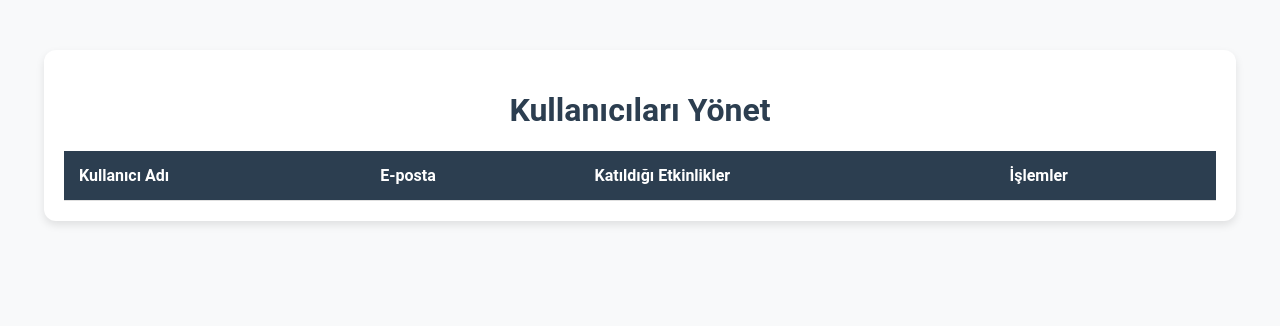
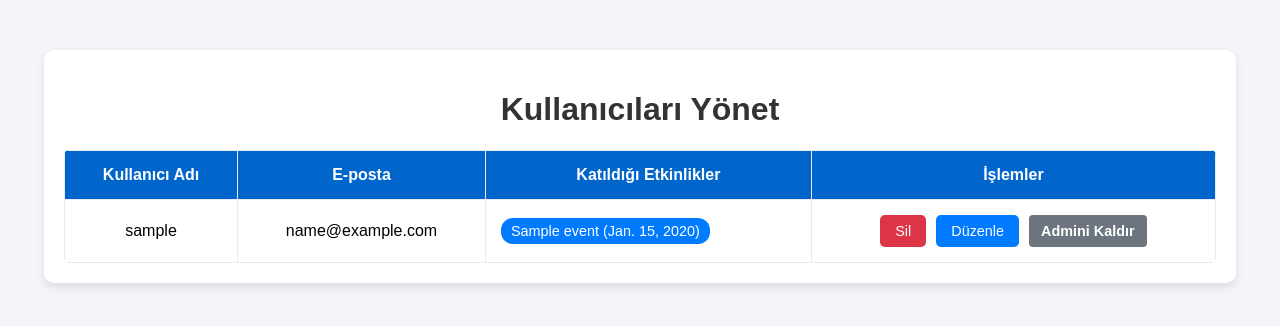
Before and after one commit to Abd2023/akili_etkinlik_planlama, a Django app: page /admin/manage-users/ in a window 1280 px wide. Shown: the top 326 px of the page. Run offline with Django 5.2, Linux system fonts and the light colour scheme; a user stored in the database is signed in; tables that the repository leaves empty hold one stand-in row (values such as "Sample post"); lists and menus that the app fills with data are empty.

Commit message:
hazir hali

```diff
--- a/admin_panel/urls.py
+++ b/admin_panel/urls.py
@@ -13,4 +13,5 @@
     path('event/<int:event_id>/delete/', views.delete_event, name='delete_event'),
     path('admin/update-user/<int:user_id>/', admin_update_user, name='admin_update_user'),
     path('manage-users/', views.manage_users, name='manage_users'),
+    path('admin/toggle-admin/<int:user_id>/', views.toggle_admin_status, name='toggle_admin'),
 ]
--- a/admin_panel/views.py
+++ b/admin_panel/views.py
@@ -131,7 +131,7 @@
 @login_required
 @user_passes_test(is_superuser)
 def manage_users(request):
-    users = CustomUser.objects.filter(is_superuser=False)  # Süper kullanıcıları hariç tut
+    users = CustomUser.objects.all()  # Süper kullanıcıları hariç tut
     user_event_data = []
 
     for user in users:
@@ -146,3 +146,16 @@
         'user_event_data': user_event_data,
     }
     return render(request, 'admin/manage_users.html', context)
+
+@login_required
+@user_passes_test(is_superuser)
+def toggle_admin_status(request, user_id):
+    user = get_object_or_404(CustomUser, id=user_id)
+    if user.is_superuser:
+        user.is_superuser = False
+        messages.success(request, f"{user.username} artık admin değil.")
+    else:
+        user.is_superuser = True
+        messages.success(request, f"{user.username} artık admin.")
+    user.save()
+    return redirect('manage_users')
--- a/event_management/templates/event_management/event_list.html
+++ b/event_management/templates/event_management/event_list.html
@@ -11,9 +11,9 @@
     {% if user.is_authenticated %}
         <div class="navbar">
             <h1>Hoş geldin, {{ user.username }}</h1>
-            <a href="{% url 'logout' %}" class="logout-button">Logout</a>
+
             <a href="{% url 'event_create' %}" class="create-event-button">Yeni Bir Etkinlik Oluştur</a>
-            <a href="{% url 'home' %}" class="back-button">Ana Sayfaya Dön</a>
+
         </div>
     {% else %}
         <p>Yapmanız gerekenler <a href="{% url 'login' %}">Oturum açma</a> Bu sayfaya erişmek için.</p>
--- a/static/css/manage_users.css
+++ b/static/css/manage_users.css
@@ -1,7 +1,6 @@
 body {
-    font-family: 'Roboto', sans-serif;
-    background-color: #f8f9fa;
-    color: #495057;
+    font-family: Arial, sans-serif;
+    background-color: #f4f4f9;
     margin: 0;
     padding: 0;
 }
@@ -10,100 +9,139 @@
     width: 90%;
     margin: 50px auto;
     background-color: #ffffff;
-    border-radius: 12px;
-    box-shadow: 0px 4px 8px rgba(0, 0, 0, 0.1);
+    border-radius: 10px;
+    box-shadow: 0px 4px 10px rgba(0, 0, 0, 0.1);
     padding: 20px;
 }
 
 .header {
     text-align: center;
     margin-bottom: 20px;
-    color: #2c3e50;
 }
 
-.header h1 {
-    font-size: 2rem;
-    font-weight: bold;
+h1 {
+    color: #333333;
 }
 
 table {
     width: 100%;
     border-collapse: collapse;
     margin-top: 20px;
+    border-radius: 5px;
+    overflow: hidden;
 }
 
 thead {
-    background-color: #2c3e50;
+    background-color: #0066cc;
     color: #ffffff;
 }
 
 th, td {
     padding: 15px;
-    text-align: left;
-    border-bottom: 1px solid #e0e0e0;
-    vertical-align: top;
+    text-align: center;
+    border: 1px solid #eaeaea;
 }
 
 tbody tr:nth-child(even) {
-    background-color: #f8f9fa;
+    background-color: #f9f9f9;
 }
 
 tbody tr:hover {
-    background-color: #f1f1f1;
-    transition: background-color 0.3s ease;
-}
-
-.delete-btn, .edit-btn {
-    display: inline-block;
-    margin: 5px 0;
-    padding: 8px 16px;
-    text-decoration: none;
-    font-weight: bold;
-    border-radius: 5px;
-    color: #ffffff;
-    transition: background-color 0.3s ease, box-shadow 0.3s ease;
-}
-
-.delete-btn {
-    background-color: #e74c3c;
-}
-
-.delete-btn:hover {
-    background-color: #c0392b;
-    box-shadow: 0px 4px 8px rgba(231, 76, 60, 0.4);
-}
-
-.edit-btn {
-    background-color: #3498db;
-}
-
-.edit-btn:hover {
-    background-color: #2980b9;
-    box-shadow: 0px 4px 8px rgba(52, 152, 219, 0.4);
-}
-
-.no-events {
-    color: #7f8c8d;
-    font-style: italic;
+    background-color: #f1f5ff;
 }
 
 .event-badges {
     display: flex;
     flex-wrap: wrap;
+    gap: 5px;
+}
+
+.event-badge {
+    background-color: #007bff;
+    color: #ffffff;
+    padding: 5px 10px;
+    border-radius: 12px;
+    font-size: 0.9em;
+    white-space: nowrap;
+}
+
+.no-events {
+    color: #888888;
+    font-style: italic;
+}
+
+.action-buttons {
+    display: flex;
+    justify-content: center;
     gap: 10px;
 }
 
-.event-badge {
-    background-color: #3498db;
+.delete-btn, .edit-btn, .admin-btn {
+    text-decoration: none;
+    font-size: 0.9em;
+    padding: 8px 15px;
+    border-radius: 5px;
     color: #ffffff;
-    padding: 8px 12px;
-    border-radius: 20px;
-    font-size: 0.9rem;
-    font-weight: bold;
-    display: inline-block;
     transition: background-color 0.3s ease;
 }
 
-.event-badge:hover {
-    background-color: #2980b9;
+.delete-btn {
+    background-color: #dc3545;
 }
+
+.delete-btn:hover {
+    background-color: #c82333;
+}
+
+.edit-btn {
+    background-color: #007bff;
+}
+
+.edit-btn:hover {
+    background-color: #0056b3;
+}
+
+.admin-btn {
+    font-weight: bold;
+}
+
+.promote-btn {
+    background-color: #28a745;
+}
+
+.promote-btn:hover {
+    background-color: #218838;
+}
+
+.revoke-btn {
+    background-color: #ffc107;
+    color: #333333;
+}
+
+.revoke-btn:hover {
+    background-color: #e0a800;
+}
+
+
+/* Add this CSS to manage_users.css */
+.admin-btn {
+    background-color: #ffc107; /* Yellow for 'Admin Yap' */
+    color: #fff;
+    padding: 8px 12px;
+    border-radius: 4px;
+    text-decoration: none;
+    font-weight: bold;
+    transition: background-color 0.3s ease;
+}
+
+.admin-btn:hover {
+    background-color: #e0a800; /* Darker yellow on hover */
+}
+
+.admin-btn.remove-admin {
+    background-color: #6c757d; /* Gray for 'Admini Kaldır' */
+}
+
+.admin-btn.remove-admin:hover {
+    background-color: #5a6268; /* Darker gray on hover */
+}
--- a/templates/admin/manage_users.html
+++ b/templates/admin/manage_users.html
@@ -6,13 +6,6 @@
     <meta name="viewport" content="width=device-width, initial-scale=1.0">
     <title>Kullanıcıları Yönet</title>
     <link rel="stylesheet" href="{% static 'css/manage_users.css' %}">
-    <script>
-        function confirmDeletion(url) {
-            if (confirm("Bu kullanıcıyı silmek istediğinizden emin misiniz?")) {
-                window.location.href = url; // Onaylandıysa URL'ye yönlendir
-            }
-        }
-    </script>
 </head>
 <body>
     <div class="container">
@@ -45,8 +38,15 @@
                         {% endif %}
                     </td>
                     <td>
-                        <button class="delete-btn" onclick="confirmDeletion('{% url 'delete_user' data.user.id %}')">Sil</button>
-                        <a href="{% url 'admin_update_user' data.user.id %}" class="edit-btn">Düzenle</a>
+                        <div class="action-buttons">
+                            <a href="{% url 'delete_user' data.user.id %}" class="delete-btn">Sil</a>
+                            <a href="{% url 'admin_update_user' data.user.id %}" class="edit-btn">Düzenle</a>
+                            {% if not data.user.is_superuser %}
+                            <a href="{% url 'toggle_admin' data.user.id %}" class="admin-btn">Admin Yap</a>
+                            {% else %}
+                                <a href="{% url 'toggle_admin' data.user.id %}" class="admin-btn remove-admin">Admini Kaldır</a>
+                            {% endif %}
+                        </div>
                     </td>
                 </tr>
                 {% endfor %}
```
